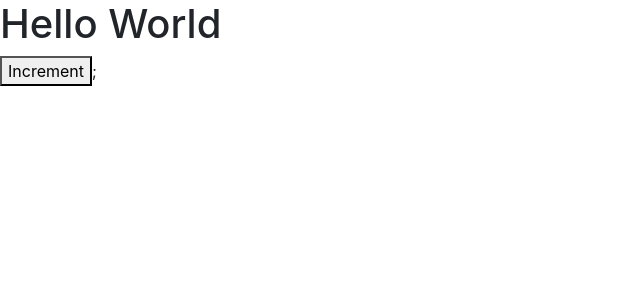
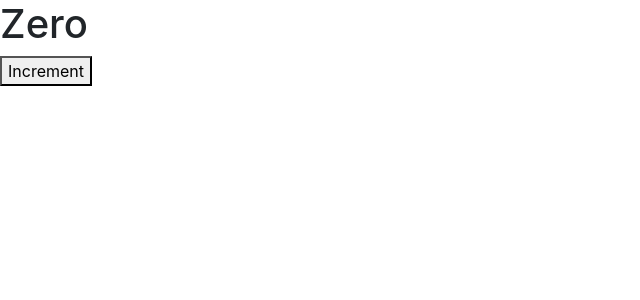
Before and after one commit to InfoTechSole/react-practice, a React (Create React App) app: page / in a window 1280 px wide. Shown: the top 300 px of the page, without its empty margins (0-640 px from the left). Built offline with nearby package versions, Linux system fonts and the light colour scheme.

Commit message:
3-Components 5th lecture

```diff
--- a/src/components/counter.jsx
+++ b/src/components/counter.jsx
@@ -1,15 +1,28 @@
 import React, { Component } from "react";
 
 class Counter extends Component {
-  state = {};
+  state = {
+    count: 0
+  };
   render() {
     return (
       <React.Fragment>
         {/* React.Fragment is child of 'React' */}
-        <h1> Hello World </h1>
-        <button> Increment </button>;
+        <span> {this.formatCount()} </span>
+        <button> Increment </button>
       </React.Fragment>
     );
+  }
+
+  formatCount() {
+    // return this.state.count === 0 ? "Zero" : this.state.count;
+
+    // Formatting code to convert above lengthy statement to shorter version
+
+    // Object 'Destructuring'
+    const { count } = this.state; // Picking 'count' from this.state and storing into 'count'
+    // return count === 0 ? "Zero" : count;
+    return count === 0 ? <h1> Zero </h1> : count;
   }
 }
 
--- a/src/index.js
+++ b/src/index.js
@@ -1,7 +1,8 @@
 import React from "react";
 import ReactDOM from "react-dom";
 import "./index.css";
-import App from "./App";
+// eslint-disable-next-line
+import App from "./App"; // Added above line to avoid warning for 'unused-ref'
 import reportWebVitals from "./reportWebVitals";
 import "bootstrap/dist/css/bootstrap.css";
 import Counter from "./components/counter";
```
